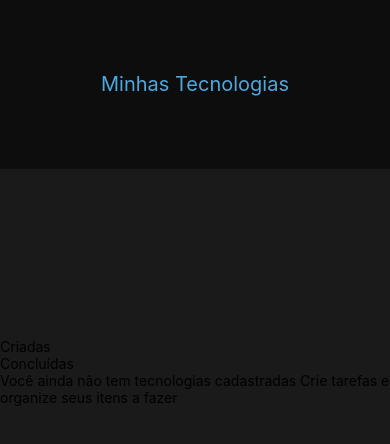
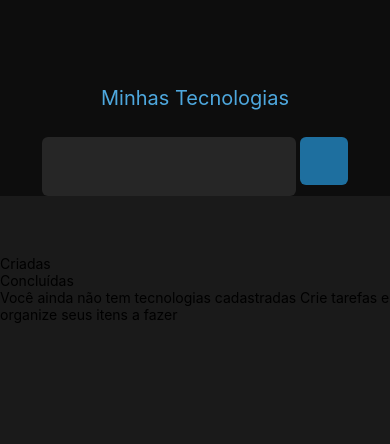
Before and after one commit to Robson-William/pdm-atividade-individual-01, a React Native app: screen / in a window 390 px wide. Shown: the top 444 px of the page. Built offline with nearby package versions, Linux system fonts and the light colour scheme.

Commit message:
Adicionando style ao input

```diff
--- a/src/screens/MyTech/MyTech.tsx
+++ b/src/screens/MyTech/MyTech.tsx
@@ -9,8 +9,8 @@ export default function MyTech(){
             </View>
 
             <View style={styles.inputBox}>
-                <TextInput></TextInput>
-                <Pressable></Pressable>
+                <TextInput style={styles.input}></TextInput>
+                <Pressable style={styles.inputButton}></Pressable>
             </View>
 
             <View style={styles.listBody}>
--- a/src/screens/MyTech/styles.ts
+++ b/src/screens/MyTech/styles.ts
@@ -13,7 +13,25 @@ const styles = StyleSheet.create({
         fontSize: 20
     },
     inputBox: {
-        flex: 1
+        flex: 0.3,
+        flexDirection: 'row',
+        justifyContent: 'center',
+        top: '-7%',
+        gap: 4
+    },
+    input: {
+        backgroundColor: themes.colors.gray_500,
+        borderColor: themes.colors.gray_700,
+        borderRadius: 6,
+        width: '65%',
+        padding: 16
+    },
+    inputButton: {
+        backgroundColor: themes.colors.blue_dark,
+        borderRadius: 6,
+        width: 18,
+        height: 18,
+        padding: 24
     },
     listBody: {
         flex: 3
```
